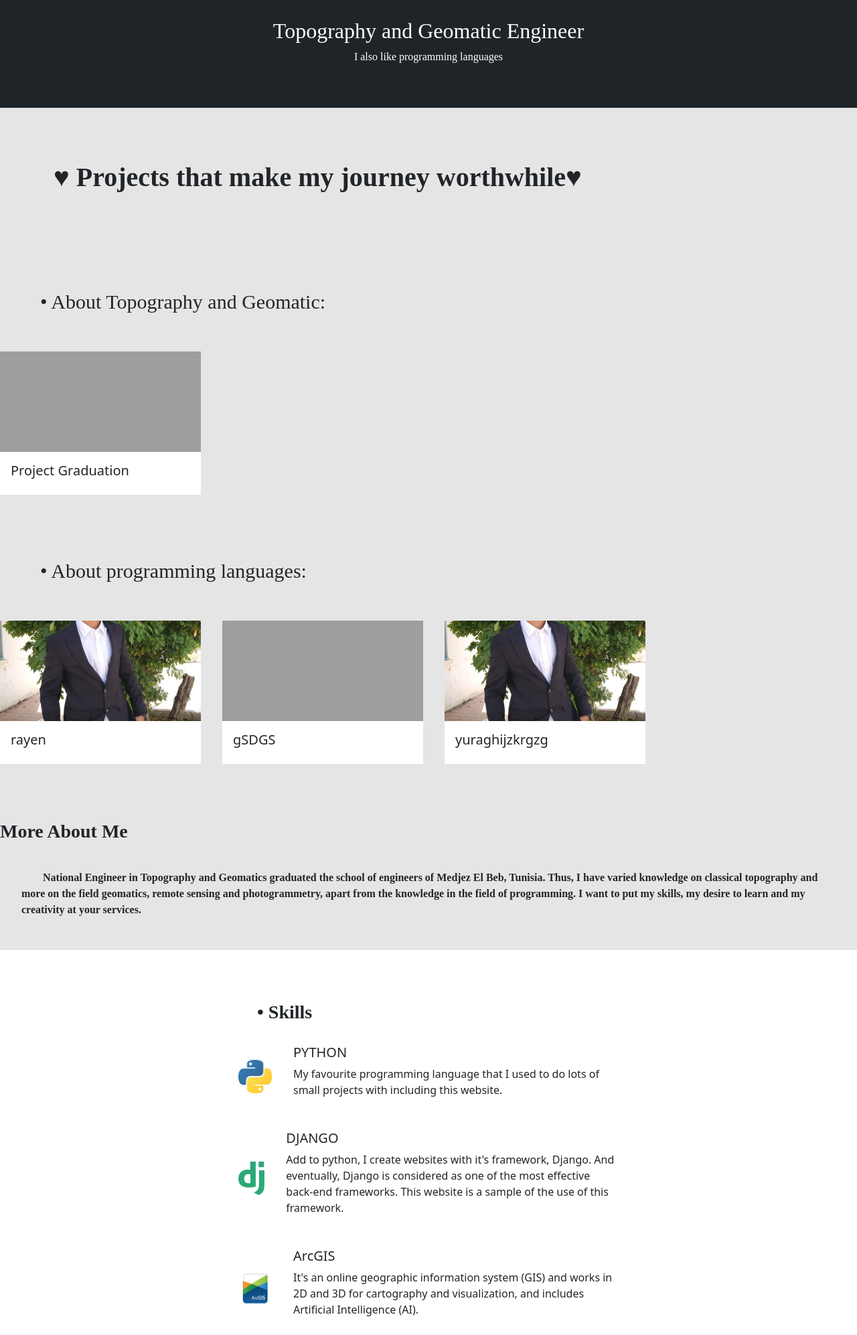
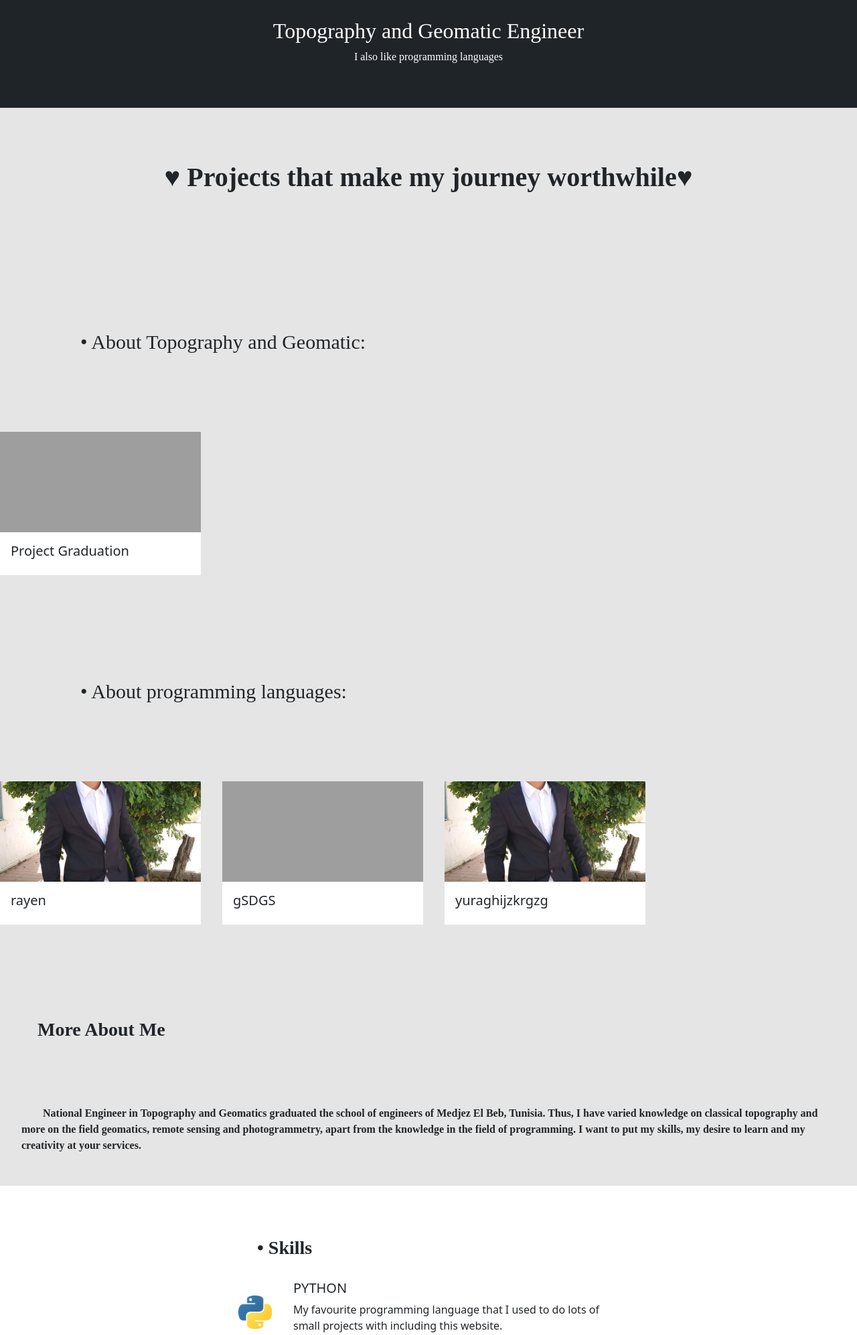
Before and after one commit to RayenKadhi/portfolio, a Django app: page / in a window 1280 px wide. Shown: the part 730-2724 px from the top of the page at 67% size. Run offline with Django 4.2, Linux system fonts and the light colour scheme; data comes from the database, SQL or seed files in the repository; some libraries are stand-ins or nearby versions; grey boxes are pictures that could not be loaded.

Commit message:
Deploying website

```diff
--- a/static/styles/main.css
+++ b/static/styles/main.css
@@ -281,6 +281,7 @@ body{
     font-family:'Times New Roman';
     font-size: 30px;
     text-indent:2em;
+    padding: 2em 2em;
 }
 
 .MoreAboutME{
@@ -293,6 +294,7 @@ body{
     font-family: 'Times New Roman';
     font-weight: bold;
     margin-top: 3em;
+    padding:2em 2em;
 }
 
 .txtt{
@@ -301,7 +303,7 @@ body{
     gap: 4em;
     font-weight: bold;
     padding: 2em 2em;
-    align-items:center;
+    text-align:center;
 }
 .MoreTitle1{
     font-family: 'Times New Roman';
```
